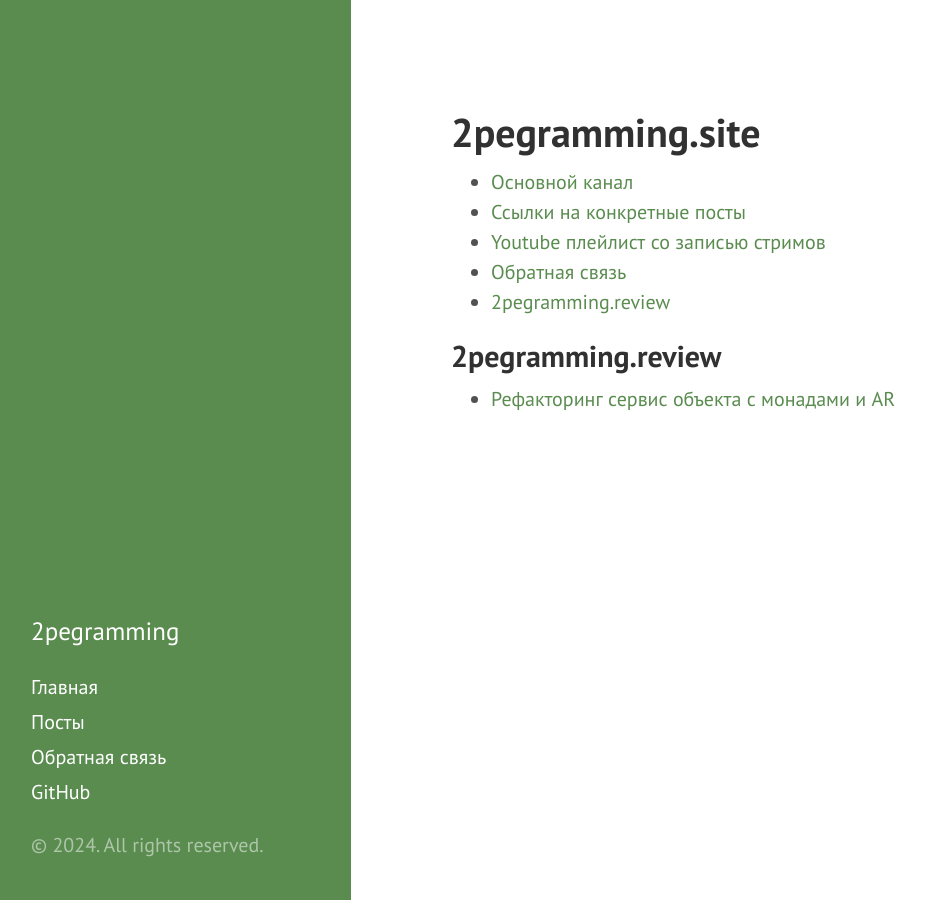
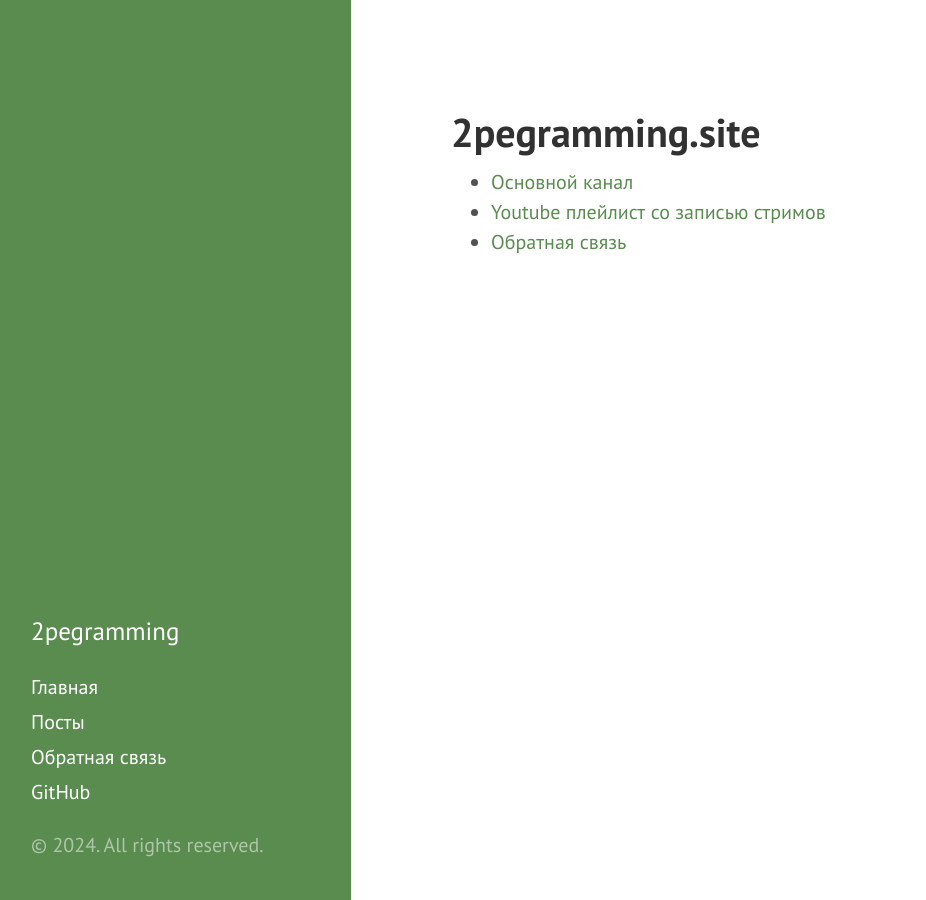
Before and after one commit to tikhon-kozyrev/2pegramming.github.io, a Jekyll site: the page built from index.html, in a window 1280 px wide. Shown: the whole page, without its empty margins (9-935 px from the left). Built offline with Jekyll 4.4.1, drawn with Linux system fonts in a browser that asks for light colours.

Commit message:
Try more time

```diff
--- a/_includes/sidebar.html
+++ b/_includes/sidebar.html
@@ -12,7 +12,7 @@
     <nav class="sidebar-nav">
       <a class="sidebar-nav-item" href="/">Главная</a>
 
-      <a class="sidebar-nav-item" href="/posts">Посты</a>
+      <a class="sidebar-nav-item" href="/blogposts">Посты</a>
       <!-- <a class="sidebar&#45;nav&#45;item" href="/streams">Стримы</a> -->
       <!-- <a class="sidebar&#45;nav&#45;item" href="/questions">Ответы на вопросы</a> -->
       <a class="sidebar-nav-item" href="https://goo.gl/forms/iUd1Gufq6WnTsaO62">Обратная связь</a>
--- a/posts.html
+++ b/blogposts.html
@@ -4,7 +4,7 @@
 ---
 
 <div class="posts">
-  {% for post in site.posts %}
+  {% for post in site.categories.blogposts %}
   <div class="post">
     <h1 class="post-title">
       <a href="{{ post.url }}">
--- a/index.html
+++ b/index.html
@@ -7,14 +7,14 @@
 
 <ul>
   <li><a href="https://t.me/pepegramming">Основной канал</a></li>
-  <li><a href="http://telegra.ph/Pepegramming-Contents-03-11">Ссылки на конкретные посты</a></li>
+  <!-- <li><a href="http://telegra.ph/Pepegramming&#45;Contents&#45;03&#45;11">Ссылки на конкретные посты</a></li> -->
   <li><a href="https://www.youtube.com/playlist?list=PL6n1fvXhQN4kOm_HhBDJrynj6_dcl7VJP">Youtube плейлист со записью стримов</a></li>
   <li><a href="https://goo.gl/forms/iUd1Gufq6WnTsaO62">Обратная связь</a></li>
-  <li><a href="https://forms.gle/NaLLq1FDwa11Tvo99">2pegramming.review</a></li>
+  <!-- <li><a href="https://forms.gle/NaLLq1FDwa11Tvo99">2pegramming.review</a></li> -->
 </ul>
 
-<h2>2pegramming.review</h2>
+<!-- <h2>2pegramming.review</h2> -->
 
-<ul>
-  <li><a href="https://gist.github.com/davydovanton/a8f3cab112e43cfafbcbbfae2472f6c7">Рефакторинг сервис объекта с монадами и AR</a></li>
-</ul>
+<!-- <ul> -->
+<!--   <li><a href="https://gist.github.com/davydovanton/a8f3cab112e43cfafbcbbfae2472f6c7">Рефакторинг сервис объекта с монадами и AR</a></li> -->
+<!-- </ul> -->
```
